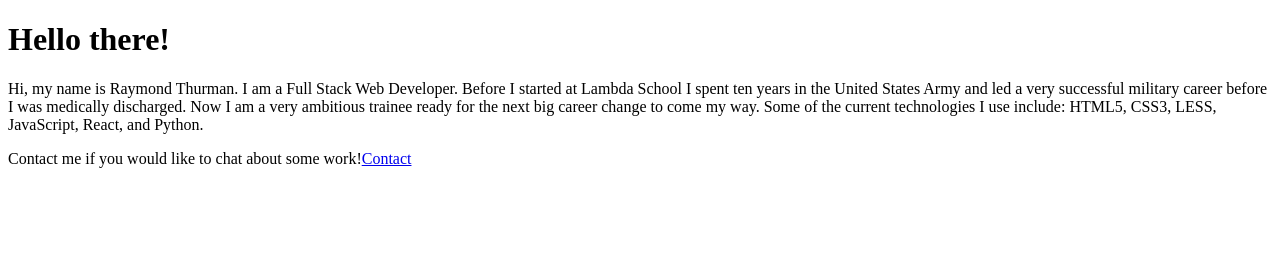
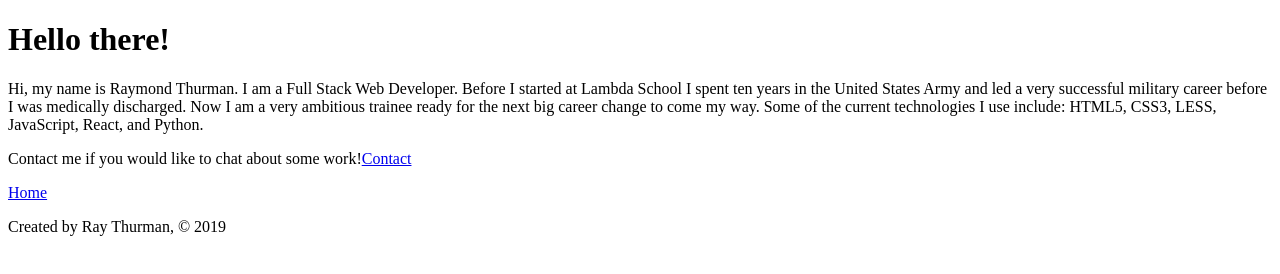
Before and after one commit to raythurman2386/tutorials, a Gatsby site in the folder gatsby-bootcamp/: page /about in a window 1280 px wide. Built offline with nearby package versions, Linux system fonts and the light colour scheme; Gatsby itself is replaced by a stand-in of ours.

Commit message:
Footer created and rendering on each page

```diff
--- /dev/null
+++ b/gatsby-bootcamp/src/components/Footer.js
@@ -0,0 +1,11 @@
+import React from "react"
+
+const Footer = () => {
+  return (
+    <footer>
+      <p>Created by Ray Thurman, &copy; 2019</p>
+    </footer>
+  )
+}
+
+export default Footer
--- a/gatsby-bootcamp/src/pages/about.js
+++ b/gatsby-bootcamp/src/pages/about.js
@@ -1,5 +1,8 @@
 import React from "react"
 import { Link } from "gatsby"
+
+// Components
+import Footer from "../components/Footer"
 
 const AboutPage = () => {
   return (
@@ -17,6 +20,12 @@ const AboutPage = () => {
         Contact me if you would like to chat about some work!
         <Link to="/contact">Contact</Link>
       </p>
+      <p>
+        <Link exact to="/">
+          Home
+        </Link>
+      </p>
+      <Footer />
     </div>
   )
 }
```
Also changed, not shown: gatsby-bootcamp/src/pages/blog.js (+10 -0 lines), gatsby-bootcamp/src/pages/contact.js (+12 -1 lines), gatsby-bootcamp/src/pages/index.js (+7 -0 lines).
